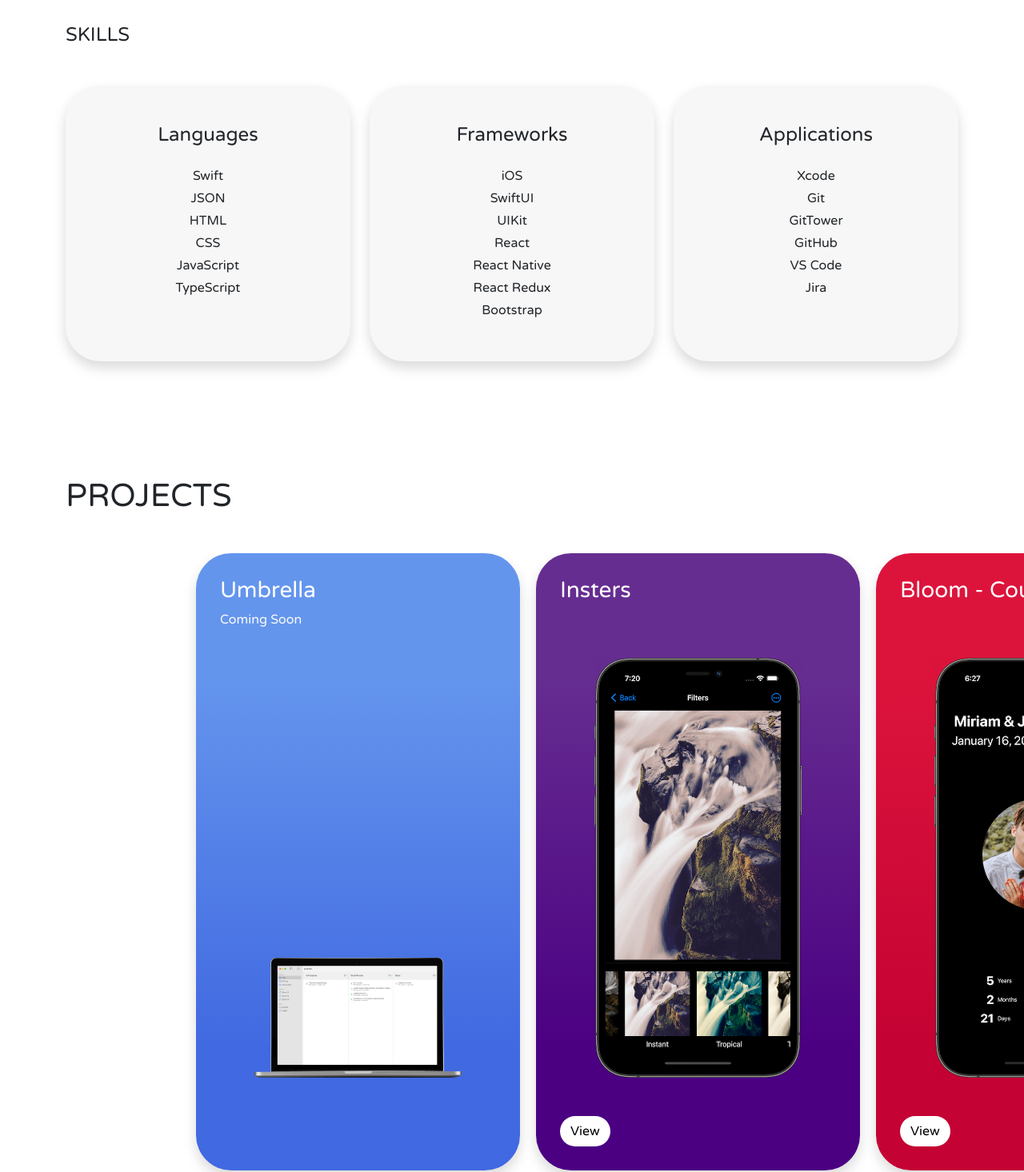
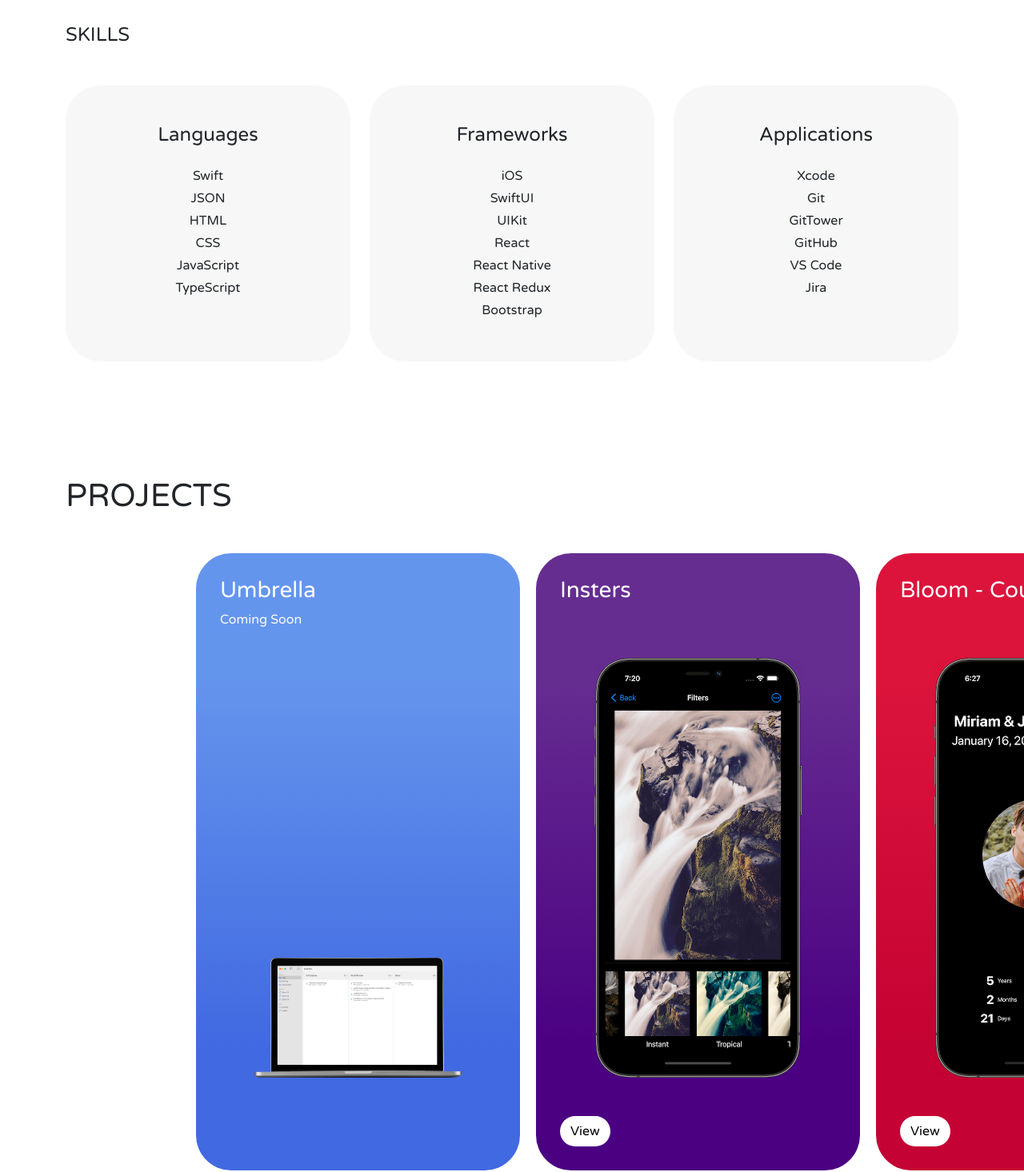
Before and after one commit to Hebrasco/hebrasco.github.io, a React (Create React App) app: page / in a window 1280 px wide. Shown: the part 1120-2586 px from the top of the page at 80% size. Built offline with nearby package versions, Linux system fonts and the light colour scheme.

Commit message:
💄 Remove shadows

```diff
--- a/src/pages/Home/components/AboutMe/components/SkillColumn/index.tsx
+++ b/src/pages/Home/components/AboutMe/components/SkillColumn/index.tsx
@@ -16,7 +16,7 @@ export function SkillColumn({ title, data }: Props): JSX.Element {
       md={4}
       className={`${styles['skills-column']} mb-3 mb-md-0 d-flex align-items-stretch justify-content-center`}
     >
-      <div className="p-4 py-5 bg-light rounded shadow">
+      <div className="p-4 py-5 bg-light rounded">
         <h4 className="text-center mb-4">{title}</h4>
         <ul className="list-unstyled mb-0">
           {data.map((skill) => (
--- a/src/pages/Home/components/Projects/components/Preview/index.tsx
+++ b/src/pages/Home/components/Projects/components/Preview/index.tsx
@@ -34,7 +34,7 @@ export function Preview({ project, hasMarginRight }: Props) {
       }}
     >
       <div
-        className={`rounded shadow ${styles['preview-container']}`}
+        className={`rounded ${styles['preview-container']}`}
         style={{
           transform: conditionalStyle(
             isXs || isSm,
```
